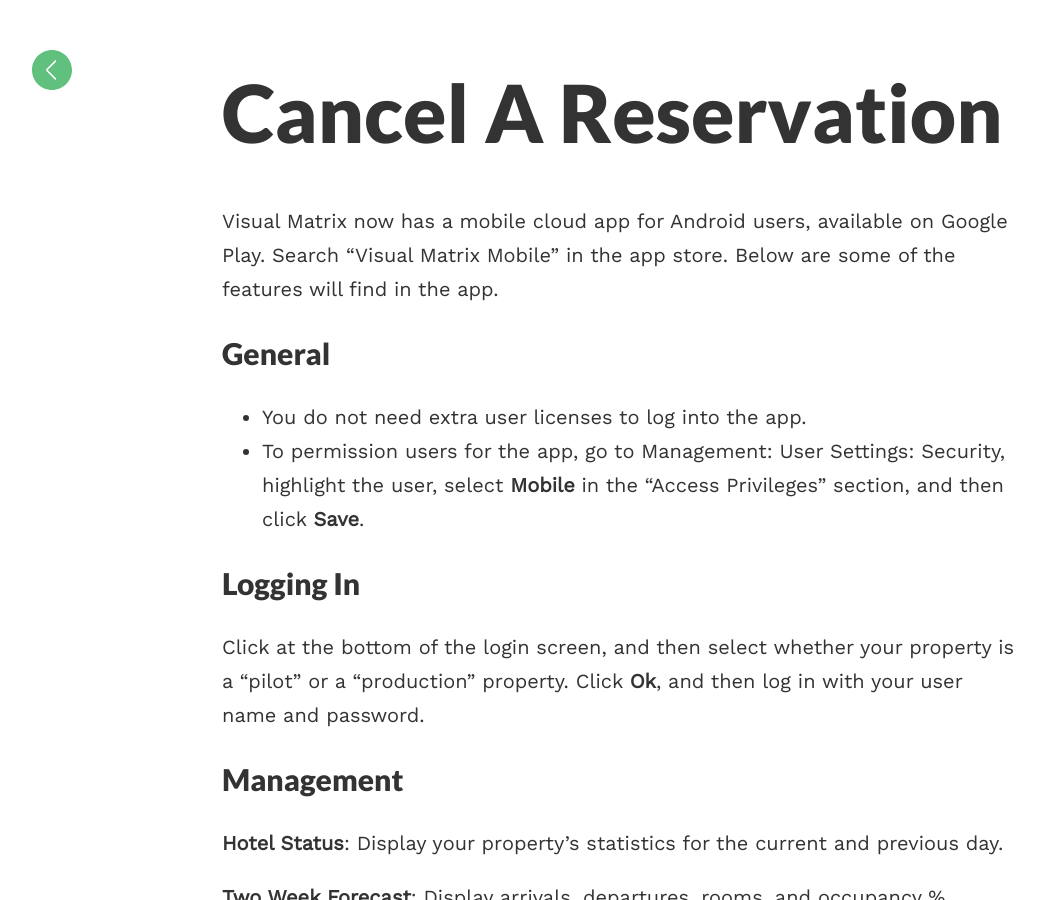
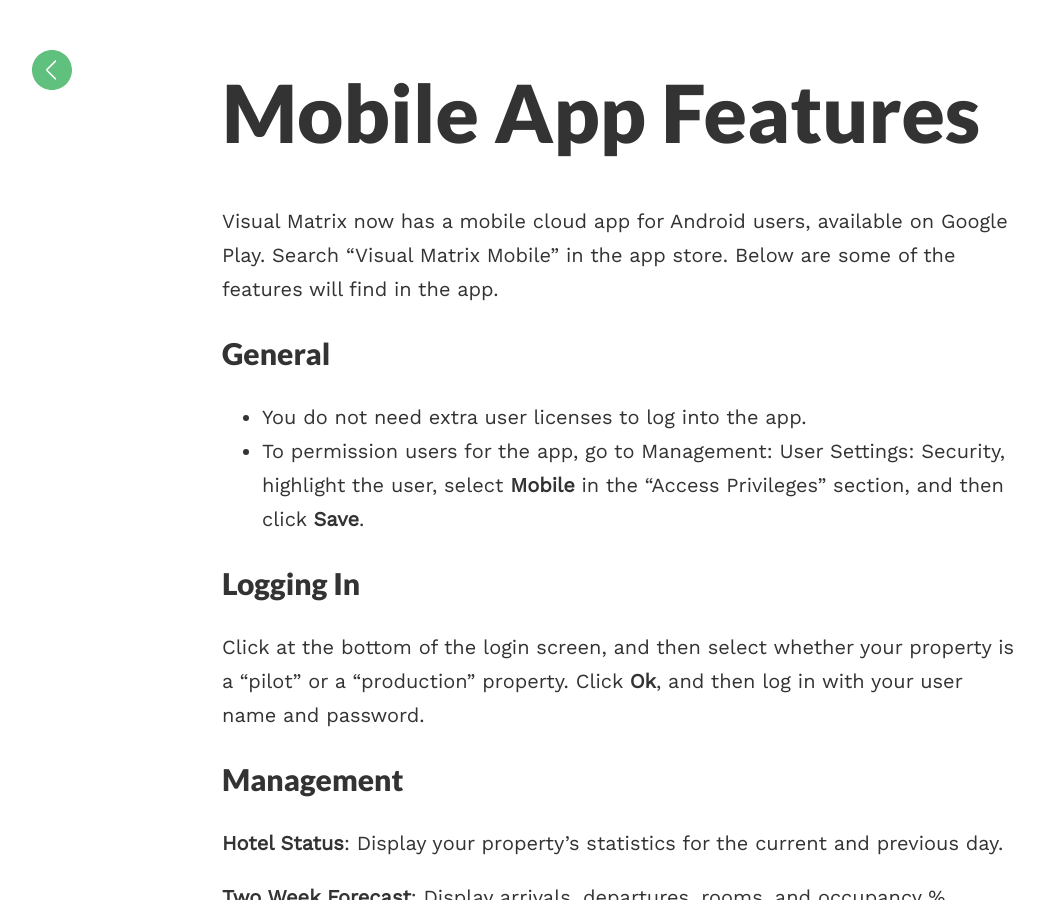
Before and after one commit to blake1ward/portfolio, a Jekyll site: the page built from mobile-app.md, in a window 1280 px wide and 900 px high. Shown: the whole window, without its empty margins (18-1062 px from the left). Built offline with Jekyll 4.4.1, drawn with Linux system fonts in a browser that asks for light colours.

Commit message:
Update mobile-app.md

```diff
--- a/mobile-app.md
+++ b/mobile-app.md
@@ -1,5 +1,5 @@
 ---
-title: Cancel a Reservation
+title: Mobile App Features
 layout: post
 permalink: /mobile-app/
 ---
```
